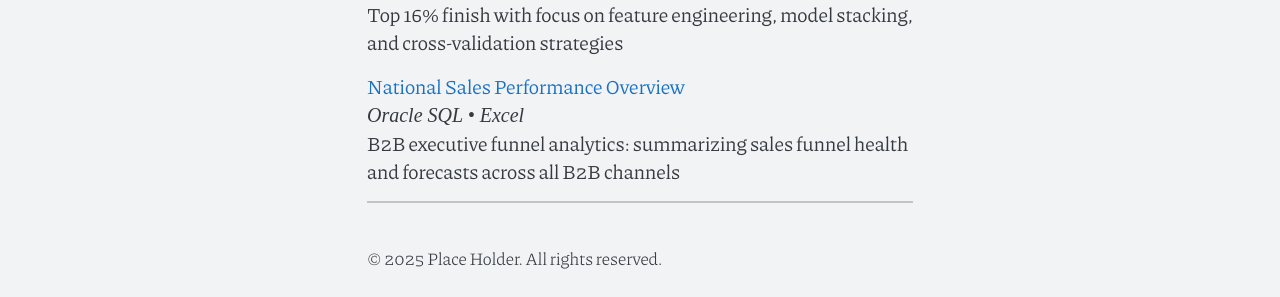
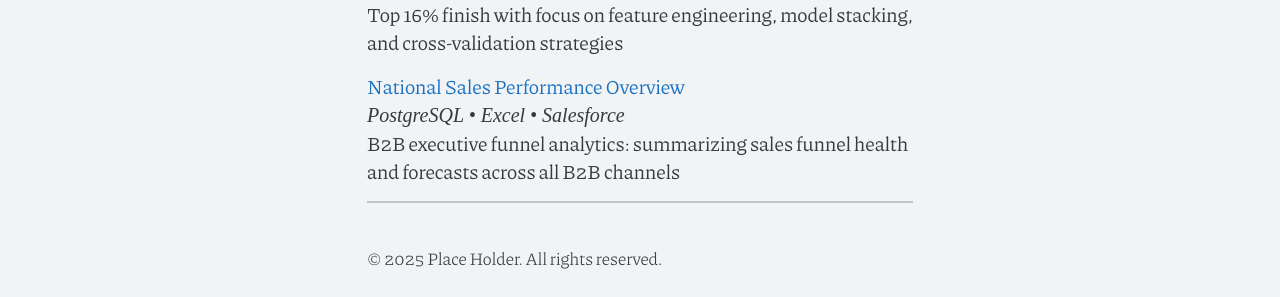
Before and after one commit to sahil-s-lab/portfolio, a Jekyll site: the page built from index.md, in a window 1280 px wide. Shown: the part 1247-1544 px from the top of the page. Built offline with Jekyll 4.4.1, drawn with Linux system fonts in a browser that asks for light colours; some web fonts are replaced.

Commit message:
Update index.md

```diff
--- a/index.md
+++ b/index.md
@@ -30,7 +30,7 @@ _Python • scikit-learn • XGBoost_ <br>
 Top 16% finish with focus on feature engineering, model stacking, and cross-validation strategies
 
 [National Sales Performance Overview](./National%20Sales%20Performance%20Dashboard/)<br>
-_Oracle SQL • Excel_ <br>
+_PostgreSQL • Excel • Salesforce_ <br>
 B2B executive funnel analytics: summarizing sales funnel health and forecasts across all B2B channels
 
 ---
```
